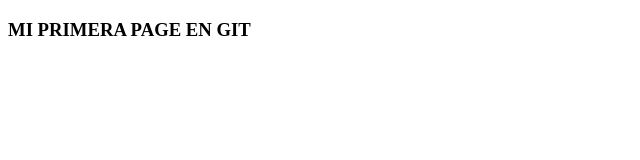
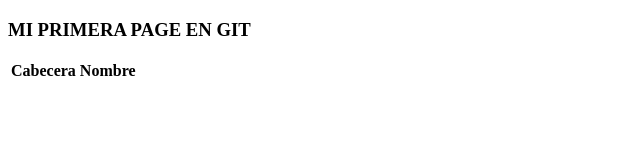
Before and after one commit to repositoriocaen1/git-curso, a plain HTML site: page index.html in a window 1280 px wide. Shown: the whole page, without its empty margins (0-640 px from the left). Drawn offline with Linux system fonts and the light colour scheme.

Commit message:
se creo una tabla

```diff
--- a/index.html
+++ b/index.html
@@ -5,5 +5,10 @@
 </head>
 <body>
 	<h3>MI PRIMERA PAGE EN GIT</h3>
+	<table>
+
+		<th>Cabecera</th>
+		<th>Nombre</th>
+	</table>
 </body>
 </html>
```
